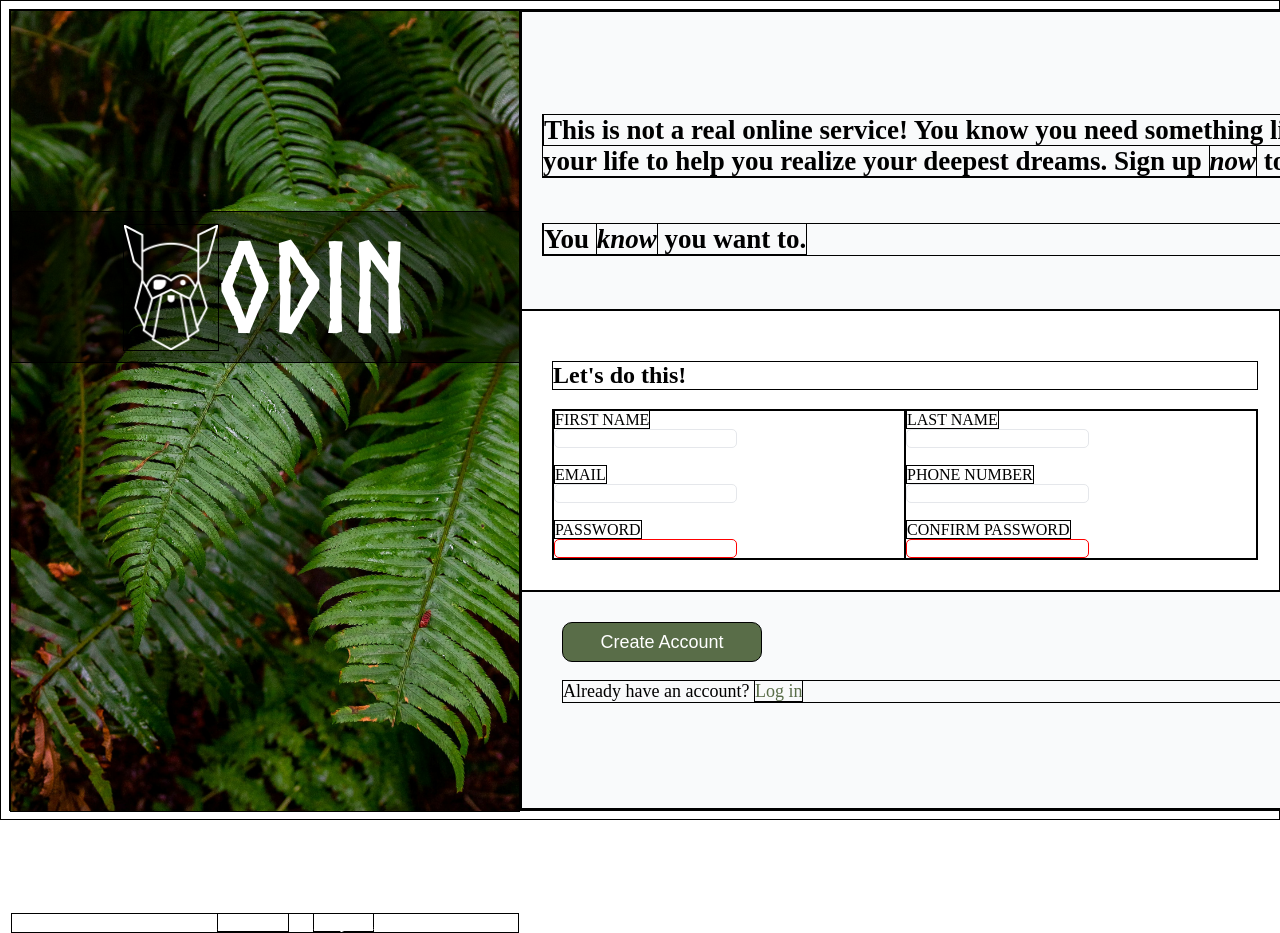
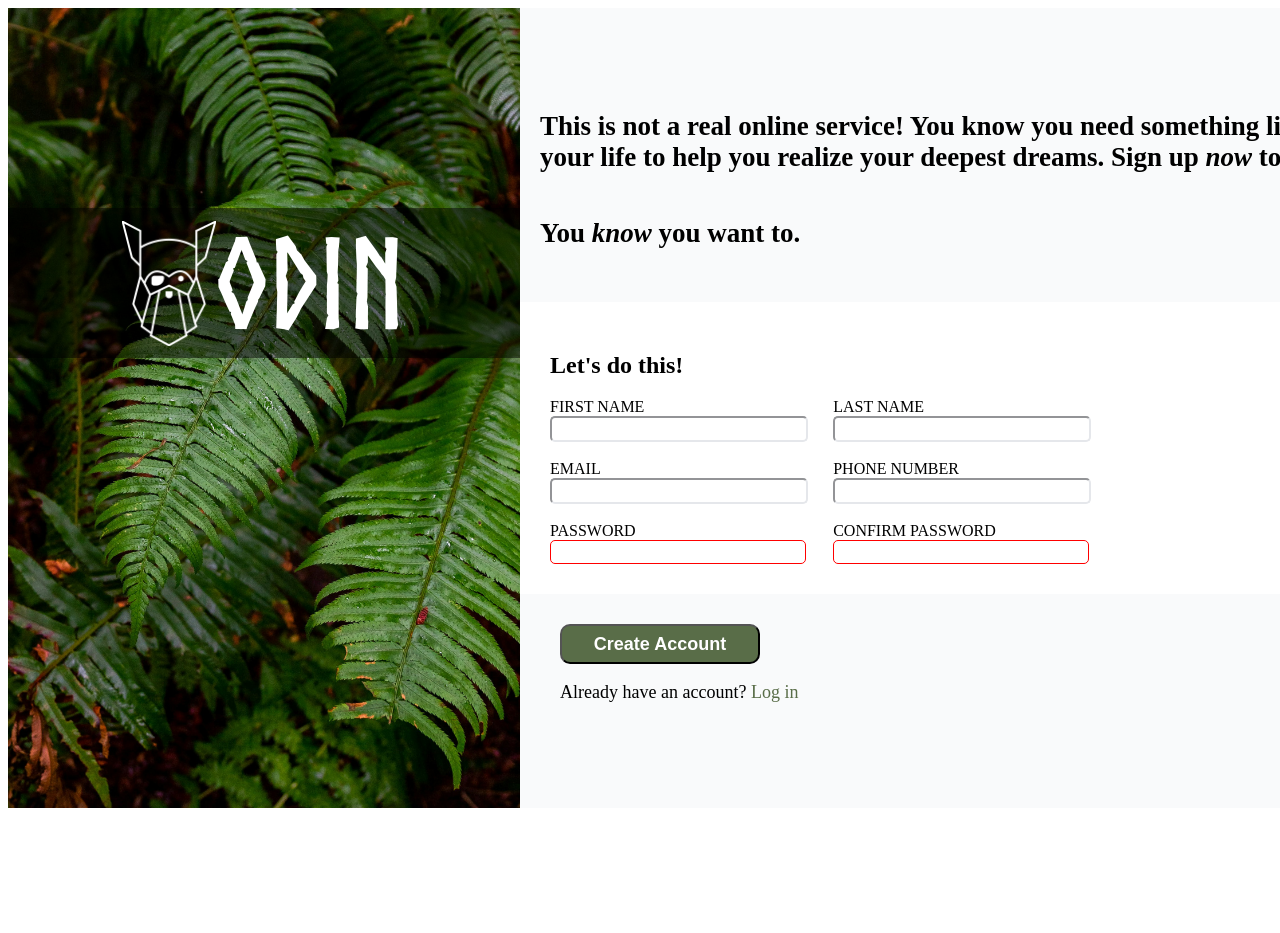
Before and after one commit to hungit-dev/Sign-up-form, a plain HTML site: page index.html in a window 1280 px wide. Shown: the top 933 px of the page. Drawn offline with Linux system fonts and the light colour scheme.

Commit message:
sign-up form project done

```diff
--- a/index.html
+++ b/index.html
@@ -21,7 +21,7 @@
           <strong>
             This is not a real online service! You know you need something like
             this in your life to help you realize your deepest dreams. Sign up
-            <em>now</em> to get started</strong
+            <em>now</em> to get started.</strong
           >
         </h2>
         <h2>
--- a/stylesheet.css
+++ b/stylesheet.css
@@ -7,9 +7,7 @@
     font-display: swap;
 }
 /* tag */
-* {
-    border: 1px solid black;
-}
+
 body {
     display: flex;
     height: 100vh;
@@ -22,6 +20,7 @@ button {
     width: 200px;
     height: 40px;
     font-size: 18px;
+    font-weight: bold;
     background-color: #596D48;
     color: white;
     border-radius: 10px;
@@ -29,13 +28,17 @@ button {
 input {
     border-radius: 5px;
     border-color: #E5E7EB;
+    height: 20px;
+    width: 250px;
 }
+
 input:invalid {
     border: 1px solid red;
 }
 input:focus {
+    outline:none;
     border: 2px solid blue;
-    box-shadow: 0 0 5px rgba(0, 0, 255, 0.3);
+    box-shadow: 1px 1px 5px gray;
 }
 
 /* class */
@@ -96,7 +99,7 @@ form {
     display: flex;
 }
 .first-form-row {
-    width: 50%;
+    width: 40%;
 }
 .second-form-row {
     width: 50%;
```
Also changed, not shown: 1 other file.
